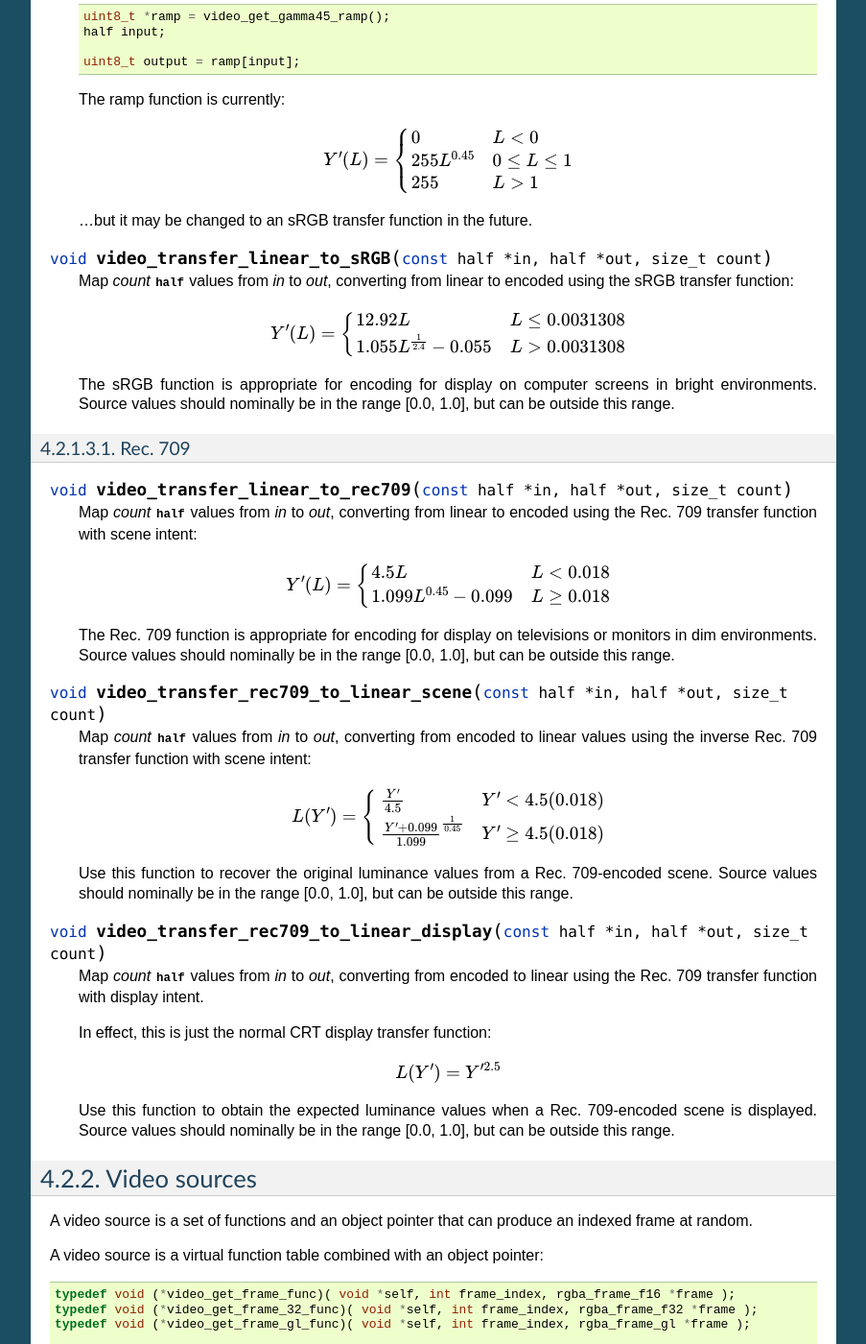
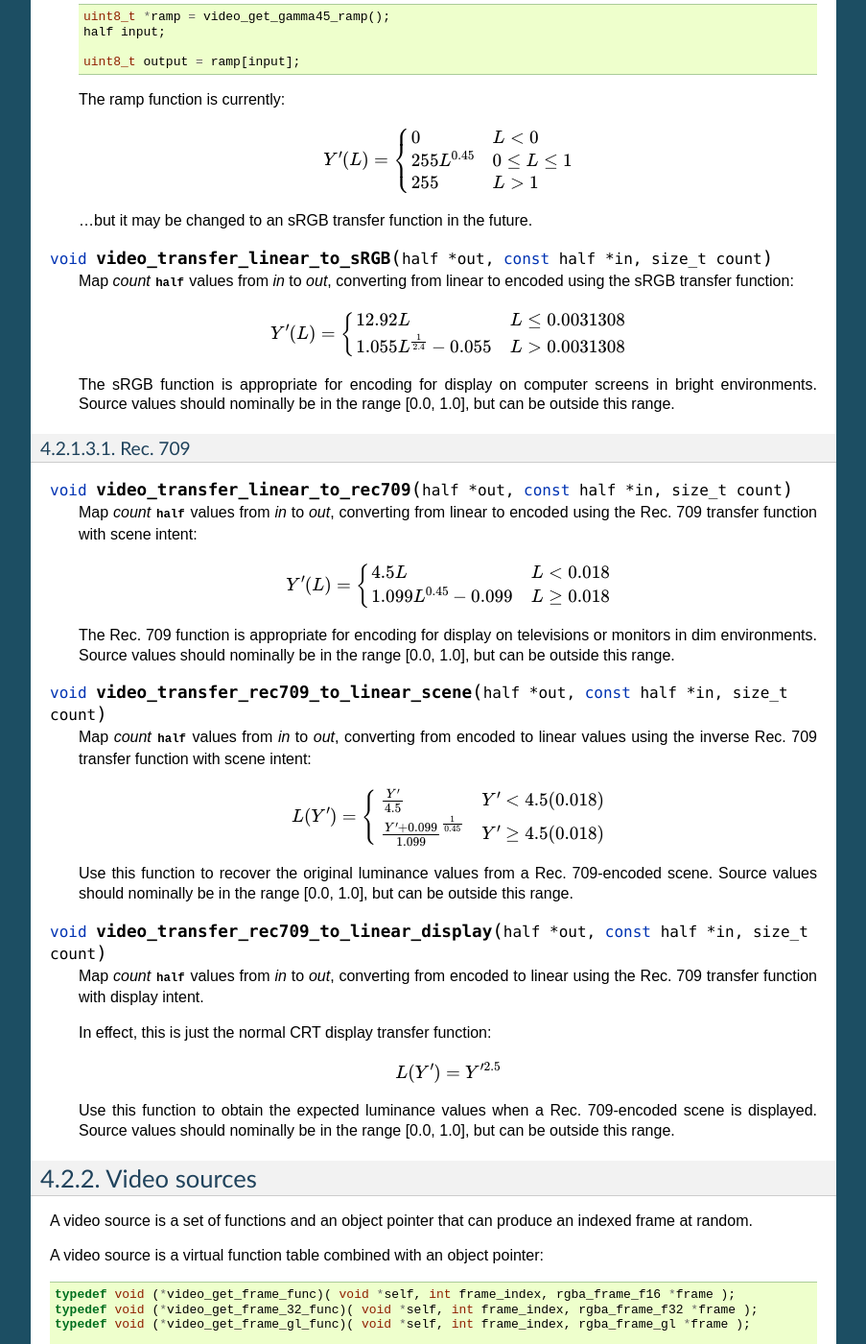
Before and after one commit to fluggo/Canvas, a Sphinx documentation site: the page built from docs/sphinx/cprocess/video.rst, in a window 1280 px wide and 1400 px high, scrolled down 1984 px. Shown: the whole window at 96% size, without its empty margins (198-1101 px from the left). Built offline with Sphinx 7.4.7, drawn with Linux system fonts in a browser that asks for light colours; formulas are drawn with MathJax 3.

```diff
--- a/docs/sphinx/cprocess/video.rst
+++ b/docs/sphinx/cprocess/video.rst
@@ -127,7 +127,7 @@ Transfer functions
 
     ...but it may be changed to an sRGB transfer function in the future.
 
-.. c:function:: void video_transfer_linear_to_sRGB(const half *in, half *out, size_t count)
+.. c:function:: void video_transfer_linear_to_sRGB(half *out, const half *in, size_t count)
 
     Map *count* :c:type:`half` values from *in* to *out*, converting from
     linear to encoded using the sRGB transfer function:
@@ -146,7 +146,7 @@ Transfer functions
 Rec. 709
 """"""""
 
-.. c:function:: void video_transfer_linear_to_rec709(const half *in, half *out, size_t count)
+.. c:function:: void video_transfer_linear_to_rec709(half *out, const half *in, size_t count)
 
     Map *count* :c:type:`half` values from *in* to *out*, converting from
     linear to encoded using the Rec. 709 transfer function with scene intent:
@@ -162,7 +162,7 @@ Rec. 709
     or monitors in dim environments. Source values should nominally be in the range
     [0.0, 1.0], but can be outside this range.
 
-.. c:function:: void video_transfer_rec709_to_linear_scene(const half *in, half *out, size_t count)
+.. c:function:: void video_transfer_rec709_to_linear_scene(half *out, const half *in, size_t count)
 
     Map *count* :c:type:`half` values from *in* to *out*, converting from
     encoded to linear values using the inverse Rec. 709 transfer function with scene intent:
@@ -177,7 +177,7 @@ Rec. 709
     Use this function to recover the original luminance values from a Rec. 709-encoded scene.
     Source values should nominally be in the range [0.0, 1.0], but can be outside this range.
 
-.. c:function:: void video_transfer_rec709_to_linear_display(const half *in, half *out, size_t count)
+.. c:function:: void video_transfer_rec709_to_linear_display(half *out, const half *in, size_t count)
 
     Map *count* :c:type:`half` values from *in* to *out*, converting from
     encoded to linear using the Rec. 709 transfer function with display intent.
```
Also changed, not shown: 2 other files.
